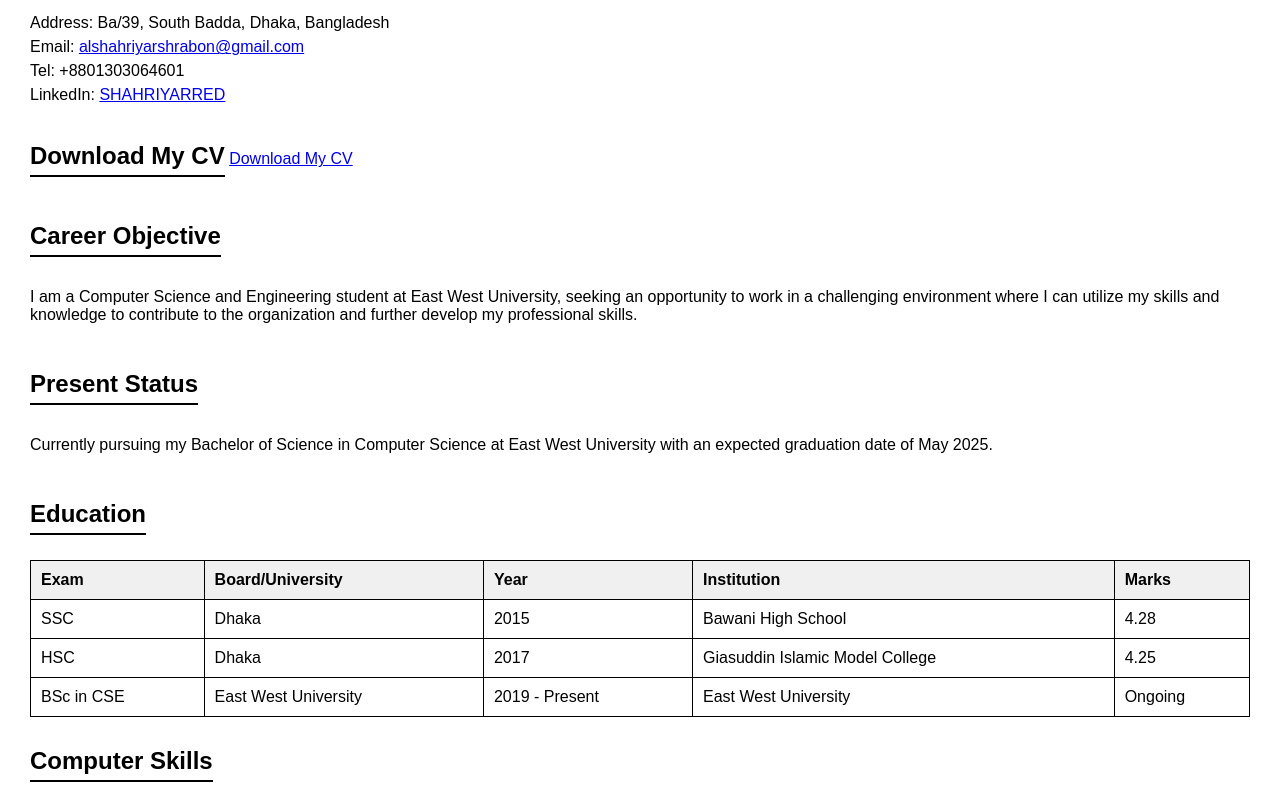
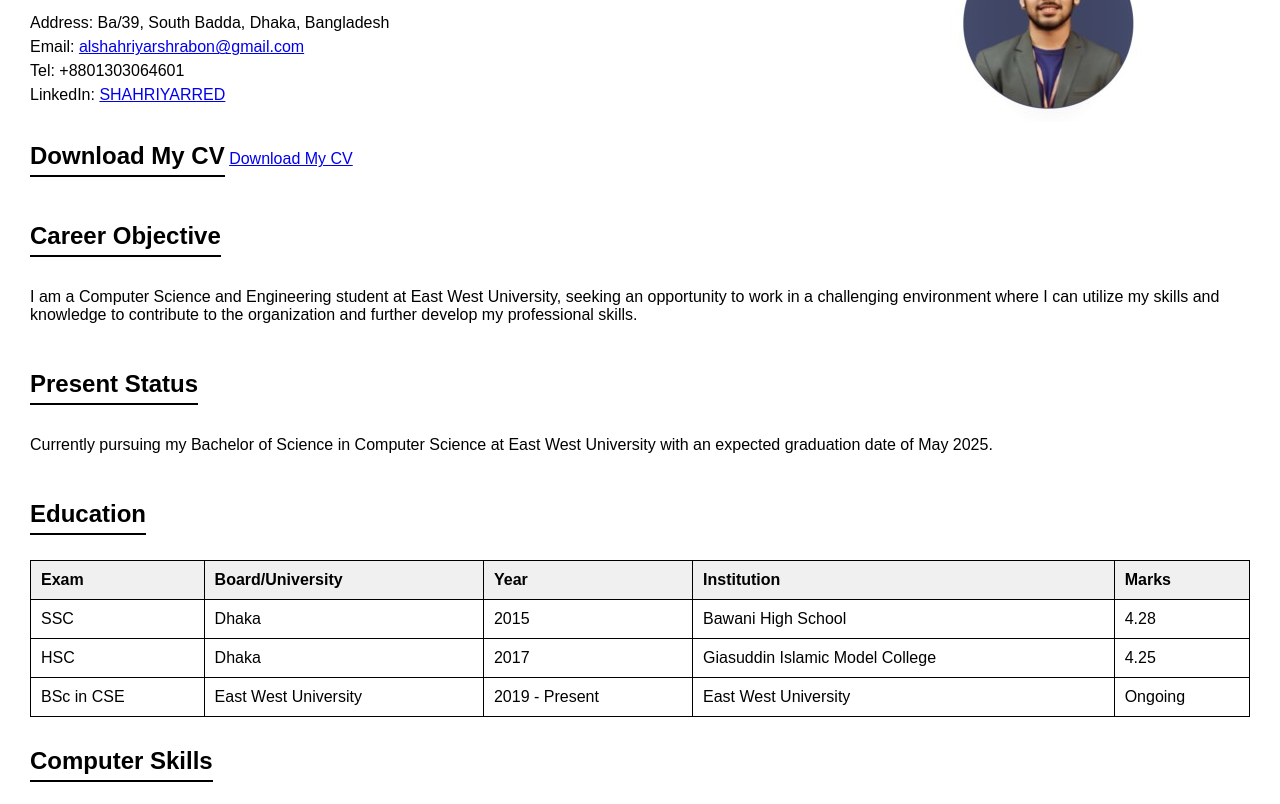
Before and after one commit to shahriyarredlearn/098_Al-Shahriyar-Shrabon_-CV-site, a plain HTML site: page index.html in a window 1280 px wide. Shown: the part 108-912 px from the top of the page. Drawn offline with Linux system fonts and the light colour scheme.

Commit message:
index.html

```diff
--- a/index.html
+++ b/index.html
@@ -10,7 +10,7 @@
 
     <!-- Personal Information -->
     <div class="image-container">
-        <img src="images/1705988228575.jpg" alt="Profile Picture">
+        <img src="1705988228575.jpg" alt="Profile Picture">
     </div>
 
     <div class="text-container">
```
